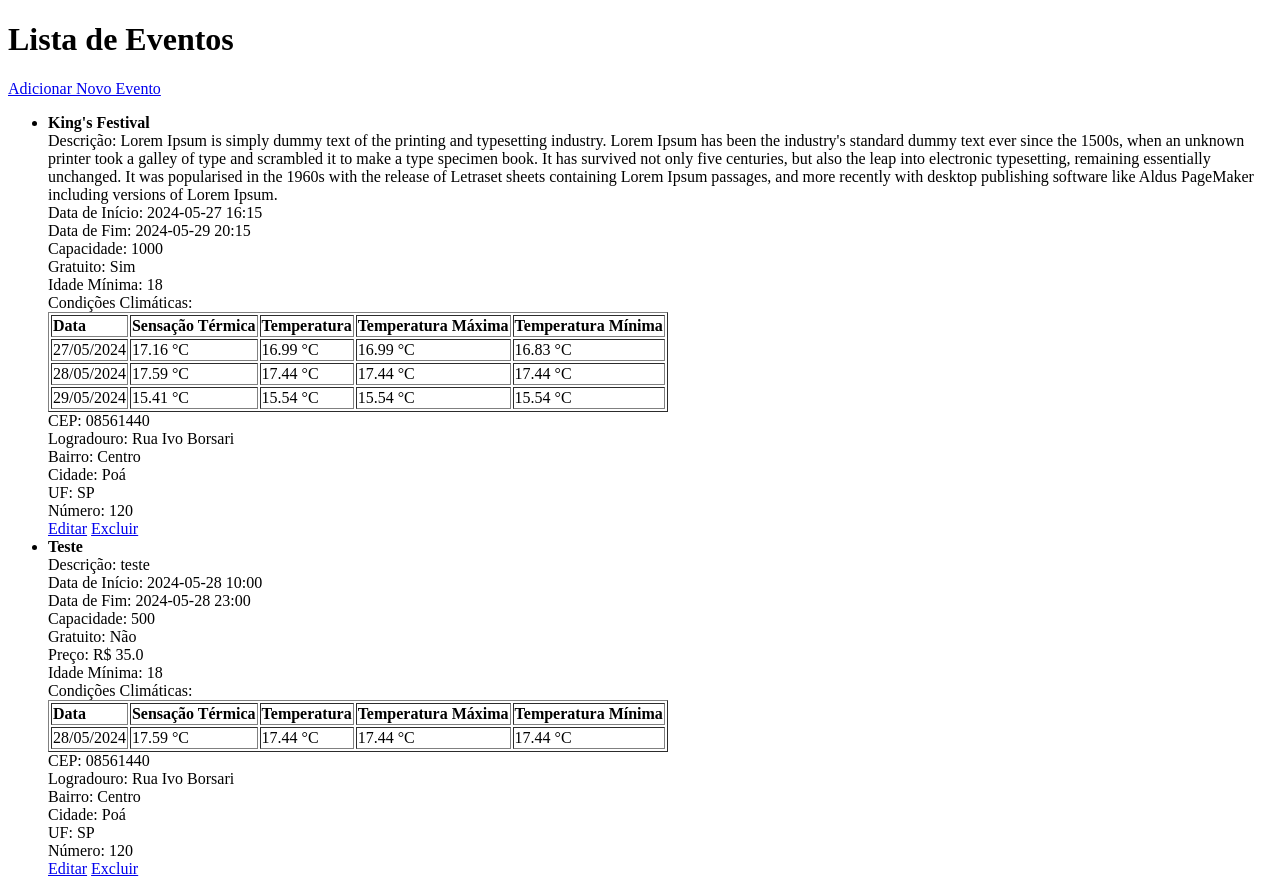
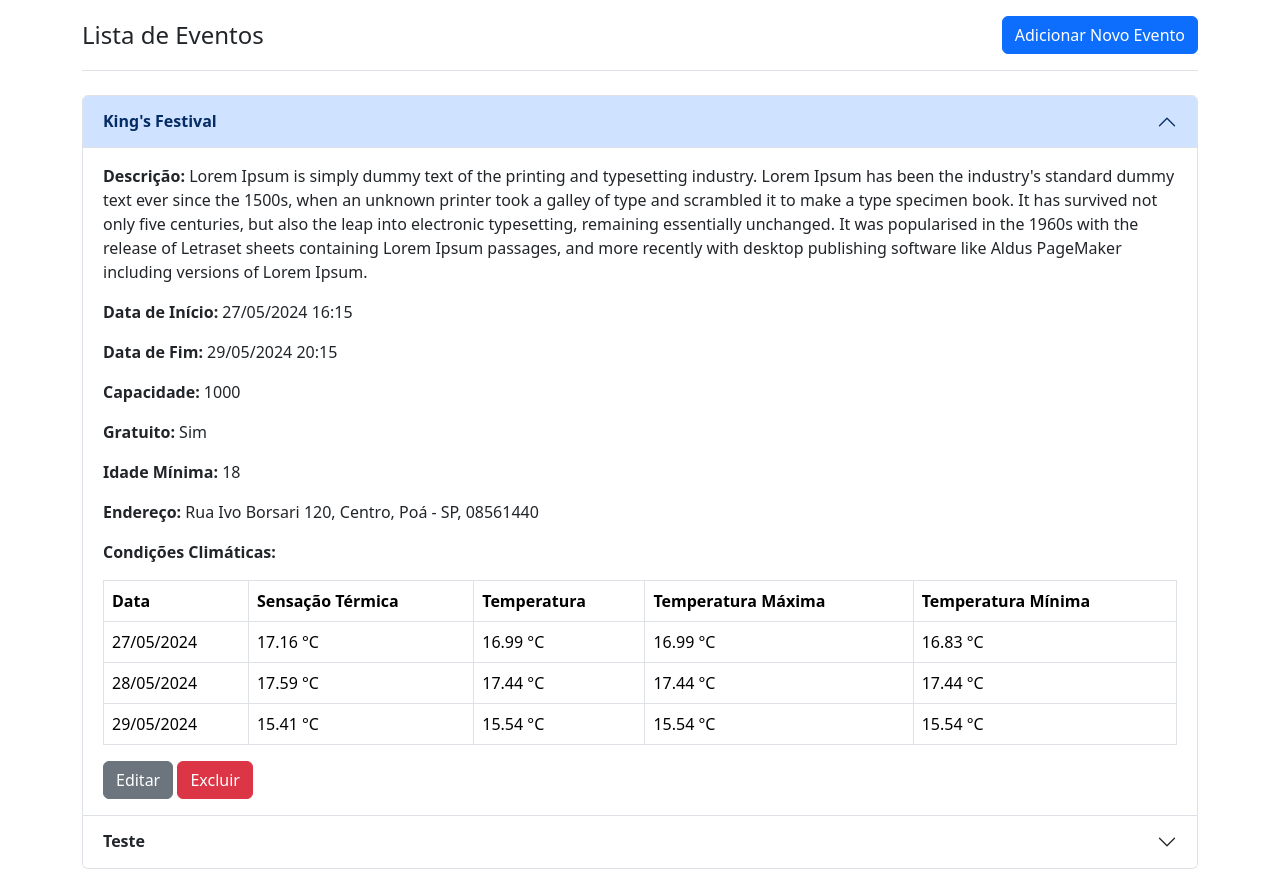
Before and after one commit to pedrxhenriq/Projeto-Eventos, a Flask app: page / in a window 1280 px wide. After the commit the page ends 869 px from the top, so only its background shows below. Run offline with Flask 3, Linux system fonts and the light colour scheme; data comes from the database, SQL or seed files in the repository.

Commit message:
front end template index (SELECT)

```diff
--- a/templates/index.html
+++ b/templates/index.html
@@ -1,27 +1,63 @@
 <!DOCTYPE html>
 <html lang="en">
+
 <head>
     <meta charset="UTF-8">
+    <link href="https://cdn.jsdelivr.net/npm/bootstrap@5.3.3/dist/css/bootstrap.min.css" rel="stylesheet">
+    <script src="https://cdn.jsdelivr.net/npm/bootstrap@5.3.3/dist/js/bootstrap.bundle.min.js"></script>
     <title>Eventos</title>
+    <script>
+        document.addEventListener("DOMContentLoaded", function () {
+            var firstAccordionButton = document.querySelector('.accordion-button');
+
+            if (firstAccordionButton) {
+                firstAccordionButton.click();
+            }
+        });
+    </script>
 </head>
+
 <body>
-    <h1>Lista de Eventos</h1>
-    <a href="/create">Adicionar Novo Evento</a>
-    <ul>
+    <div class="container">
+        <header class="d-flex flex-wrap justify-content-center py-3 mb-4 border-bottom">
+            <a href="/" class="d-flex align-items-center mb-3 mb-md-0 me-md-auto text-dark text-decoration-none">
+                <span class="fs-4">Lista de Eventos</span>
+            </a>
+
+            <ul class="nav nav-pills">
+                <li class="nav-item"><a href="/create" class="btn btn-primary">Adicionar Novo Evento</a></li>
+            </ul>
+        </header>
+    </div>
+    <div class="container mt-3">
+        <div class="accordion" id="eventosAccordion">
+            {% set primeiro = true %}
             {% for evento in eventos %}
-            <li>
-                <strong>{{ evento.titulo }}</strong><br>
-                Descrição: {{ evento.descricao }}<br>
-                Data de Início: {{ evento.data_inicio.strftime('%Y-%m-%d %H:%M') }}<br>
-                Data de Fim: {{ evento.data_fim.strftime('%Y-%m-%d %H:%M') }}<br>
-                Capacidade: {{ evento.capacidade }}<br>
-                Gratuito: {{ 'Sim' if evento.gratuito else 'Não' }}<br>
+            <div class="accordion-item">
+                <h2 class="accordion-header" id="heading{{ evento.id }}">
+                    <button class="accordion-button collapsed" type="button" data-bs-toggle="collapse"
+                        data-bs-target="#collapse{{ evento.id }}" aria-expanded="false"
+                        aria-controls="collapse{{ evento.id }}">
+                        <strong>{{ evento.titulo }}</strong>
+                    </button>
+                </h2>
+                <div id="collapse{{ evento.id }}" class="accordion-collapse collapse"
+                    aria-labelledby="heading{{ evento.id }}" data-bs-parent="#eventosAccordion">
+                    <div class="accordion-body">
+                        <p><strong>Descrição:</strong> {{ evento.descricao }}</p>
+                        <p><strong>Data de Início:</strong> {{ evento.data_inicio.strftime('%d/%m/%Y %H:%M') }}</p>
+                        <p><strong>Data de Fim:</strong> {{ evento.data_fim.strftime('%d/%m/%Y %H:%M') }}</p>
+                        <p><strong>Capacidade:</strong> {{ evento.capacidade }}</p>
+                        <p><strong>Gratuito:</strong> {{ 'Sim' if evento.gratuito else 'Não' }}</p>
                         {% if not evento.gratuito %}
-                    Preço: R$ {{ evento.preco }}<br>
+                        <p><strong>Preço:</strong> R$ {{ evento.preco }}</p>
                         {% endif %}
-                Idade Mínima: {{ evento.idade_minima or 'Nenhuma' }}<br>
-                Condições Climáticas: <br>
-                <table border="1">
+                        <p><strong>Idade Mínima:</strong> {{ evento.idade_minima or 'Nenhuma' }}</p>
+                        <p><strong>Endereço:</strong> {{ evento.logradouro }} {{ evento.numero }}, {{ evento.bairro }},
+                            {{ evento.cidade }} - {{ evento.uf }}, {{ evento.cep }}</p>
+                        <p><strong>Condições Climáticas:</strong></p>
+                        <table class="table table-bordered">
+                            <thead>
                                 <tr>
                                     <th>Data</th>
                                     <th>Sensação Térmica</th>
@@ -29,6 +65,8 @@
                                     <th>Temperatura Máxima</th>
                                     <th>Temperatura Mínima</th>
                                 </tr>
+                            </thead>
+                            <tbody>
                                 {% for data, condicoes in evento.condicoes_climaticas.items() %}
                                 <tr>
                                     <td>{{ data }}</td>
@@ -42,17 +80,18 @@
                                     {% endif %}
                                 </tr>
                                 {% endfor %}
+                            </tbody>
                         </table>
-                CEP: {{ evento.cep }}<br>
-                Logradouro: {{ evento.logradouro }}<br>
-                Bairro: {{ evento.bairro }}<br>
-                Cidade: {{ evento.cidade }}<br>
-                UF: {{ evento.uf }}<br>
-                Número: {{ evento.numero }}<br>
-                <a href="/update/{{ evento.id }}">Editar</a>
-                <a href="/delete/{{ evento.id }}">Excluir</a>
-            </li>
+                        <a href="/update/{{ evento.id }}" class="btn btn-secondary">Editar</a>
+                        <a href="/delete/{{ evento.id }}" class="btn btn-danger">Excluir</a>
+                    </div>
+                </div>
+            </div>
+            {% set primeiro = false %}
             {% endfor %}
-    </ul>
+        </div>
+    </div>
+
 </body>
+
 </html>
```
Lines whose indentation alone changed are shown as unchanged.
